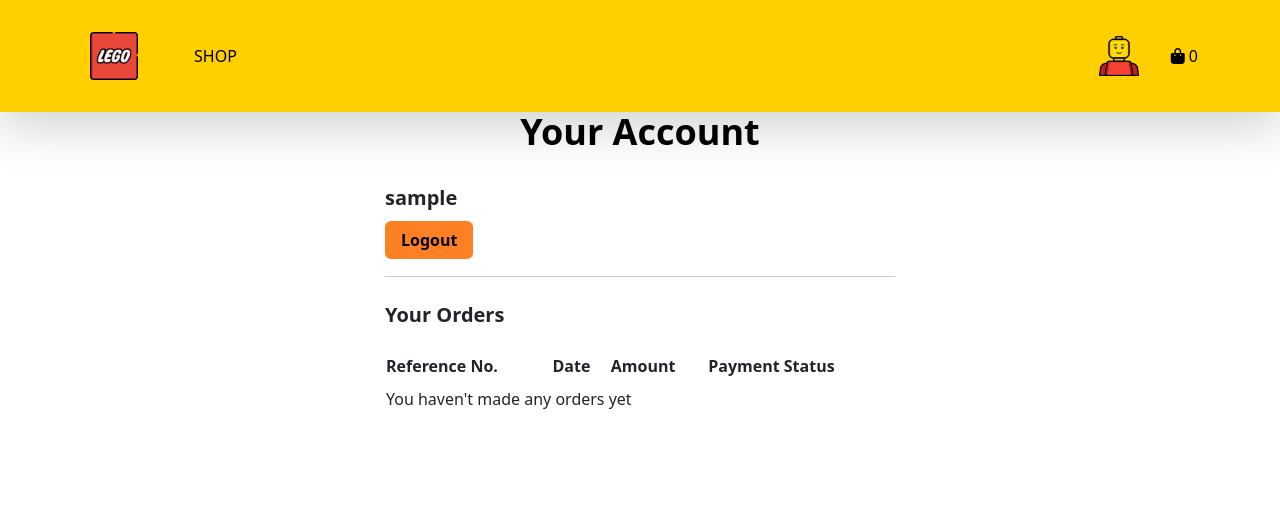
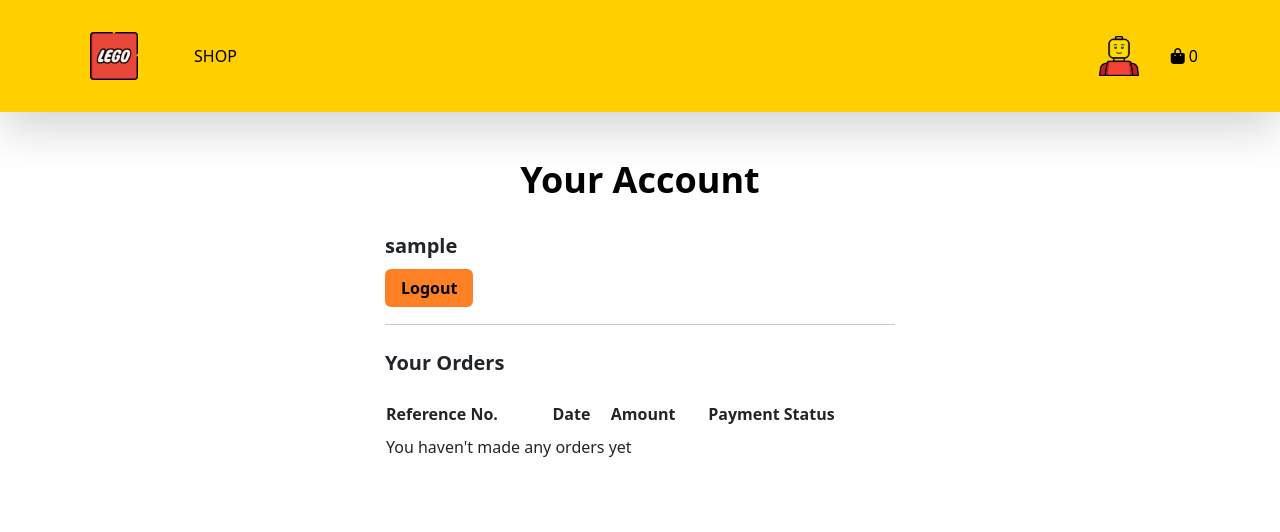
Before and after one commit to emmaC11/brick-by-brick, a Django app: page /user_profile/ in a window 1280 px wide. Shown: the top 532 px of the page. Run offline with Django 3.2, Linux system fonts and the light colour scheme; the visitor is signed in with stand-in values (Sample User, id 1); data comes from the database, SQL or seed files in the repository; data that the repository does not hold is empty; style sheets or scripts are compiled from the project's sources; some libraries are stand-ins or nearby versions.

Commit message:
add top margin to h2 account heading

```diff
--- a/templates/user_profile.html
+++ b/templates/user_profile.html
@@ -5,7 +5,7 @@
     <div class="container">
         <div class="flex justify-center">
             <div class="w-full md:w-3/4 lg:w-1/2">
-                <h2 class="text-black text-center text-2xl md:text-4xl font-semibold">Your Account</h2>
+                <h2 class="text-black text-center text-2xl md:text-4xl font-semibold mt-5">Your Account</h2>
                     <div class="p-6 profile-content ">
                         <h5 class="text-xl font-semibold mb-3">{{ request.user.username }}</h5>
                         <a href="{% url 'account_logout' %}" class="bg-orange text-black font-semibold rounded-md py-2 px-3 no-underline hover:no-underline">Logout</a>
```
